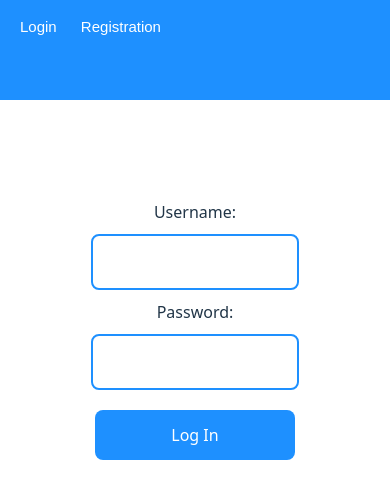
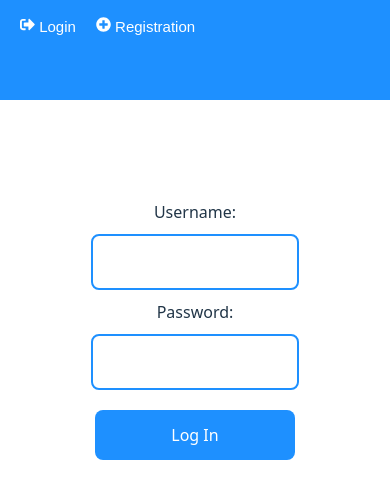
Before and after one commit to RaskoProggramer/PostChatClient, a React (Vite) app: page /login in a window 390 px wide. Shown: the top 498 px of the page. Built offline with nearby package versions, Linux system fonts and the light colour scheme; no server answers.

Commit message:
mobile responsiveness

```diff
--- a/package.json
+++ b/package.json
@@ -18,6 +18,7 @@
     "formik": "^2.4.9",
     "react": "^19.2.0",
     "react-dom": "^19.2.0",
+    "react-icons": "^5.6.0",
     "react-router-dom": "^7.12.0",
     "yup": "^1.7.1"
   },
--- a/src/App.jsx
+++ b/src/App.jsx
@@ -11,6 +11,11 @@ import { AuthContext } from './helpers/AuthContext';
 import PageNotFound from './pages/PageNotFound';
 import Profile from './pages/Profile';
 import ChangePassword from './pages/ChangePassword';
+import {
+  FaHome,
+  FaPlusCircle,
+  FaSignOutAlt,
+} from "react-icons/fa";
 
 function App() {
   const [authState, setAuthState] = useState({
@@ -51,13 +56,13 @@ function App() {
             <div className="links">
               {authState.status ? (
               <>
-              <Link to="/"> Home Page</Link>
-              <Link to="/posts"> Create A Post</Link>
+              <Link to="/"><FaHome className="navIcon" /> Home Page</Link>
+              <Link to="/posts"><FaPlusCircle className="navIcon" /> Create A Post</Link>
               </>
               ) : (
               <>
-              <Link to="/login"> Login</Link>
-              <Link to="/registration"> Registration</Link>
+              <Link to="/login"><FaSignOutAlt className="navIcon" /> Login</Link>
+              <Link to="/registration"><FaPlusCircle className="navIcon" /> Registration</Link>
               </>
               )}
             </div>
```
Also changed, not shown: 1 other file (tests, documents, lock files or other folders).
